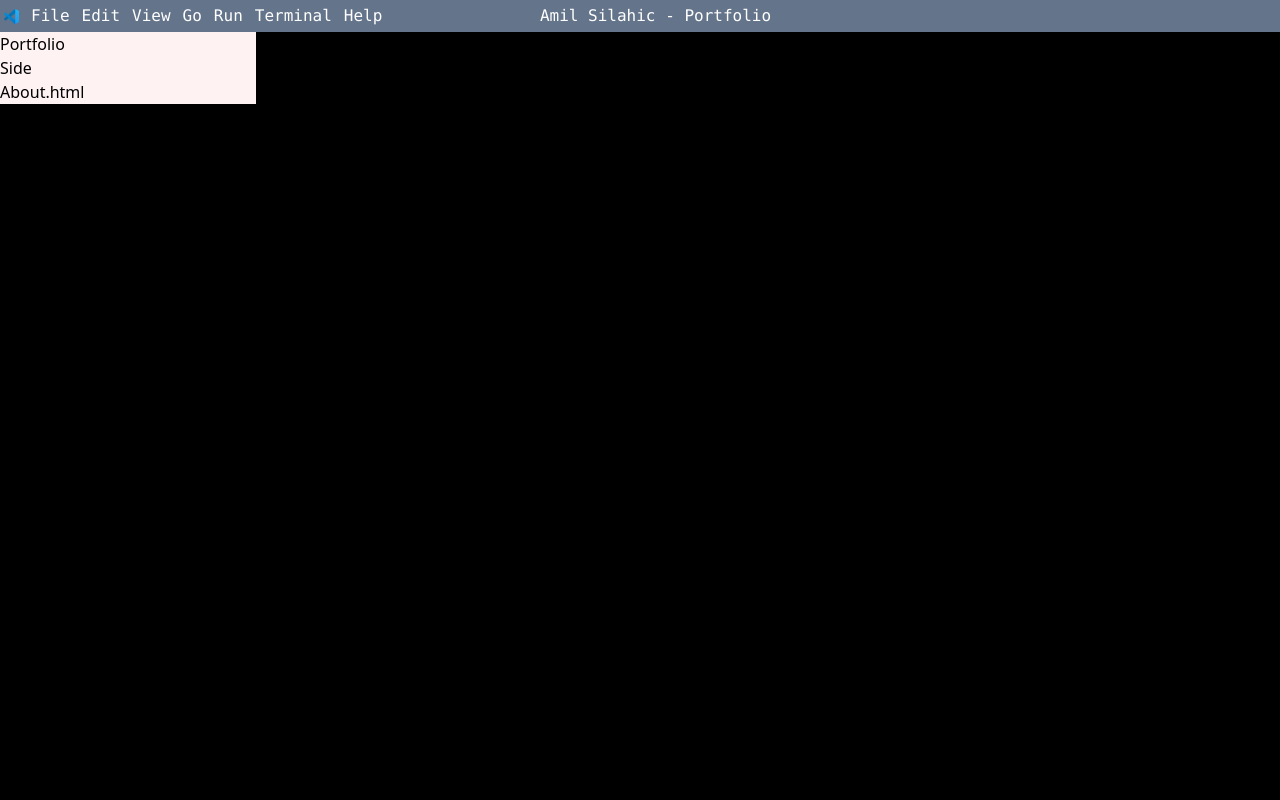
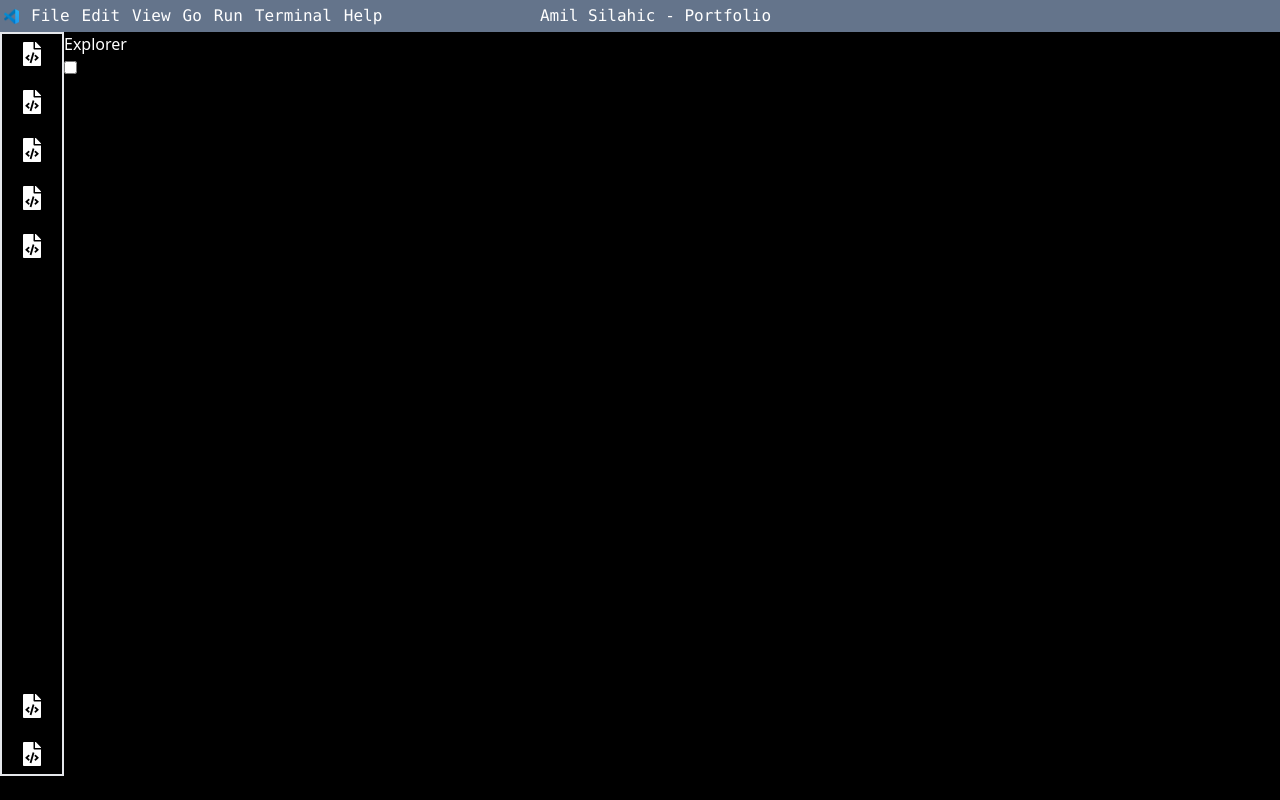
Before and after one commit to SilahicAmil/nextjs-updated-portfolio, a Next.js app: page / in a window 1280 px wide. Built offline with nearby package versions, Linux system fonts and the light colour scheme.

Commit message:
feat: :art: Added Actions Side Nav and Top Nav
Added side nav for actions and top nav

```diff
--- /dev/null
+++ b/components/Layout/Layout.js
@@ -0,0 +1,5 @@
+const Layout = ({ children }) => {
+  return <div className="flex">{children}</div>;
+};
+
+export default Layout;
--- /dev/null
+++ b/components/Navigation/ActionsNav.js
@@ -0,0 +1,41 @@
+import { FaFileCode } from "react-icons/fa";
+import Layout from "../Layout/Layout";
+import Link from "next/link";
+import Navigation from "./Navigation";
+
+const ActionsNav = ({}) => {
+  return (
+    <Layout>
+      <aside className="flex h-[93vh] flex-col justify-between items-center w-16 border-2">
+        <div className="gap-6 flex flex-col mt-2">
+          <div className="text-2xl flex items-center justify-center">
+            <FaFileCode />
+          </div>
+          <div className="text-2xl flex items-center justify-center">
+            <FaFileCode />
+          </div>
+          <div className="text-2xl flex items-center justify-center">
+            <FaFileCode />
+          </div>
+          <div className="text-2xl flex items-center justify-center">
+            <FaFileCode />
+          </div>
+          <div className="text-2xl flex items-center justify-center">
+            <FaFileCode />
+          </div>
+        </div>
+        <div className=" flex flex-col gap-6 mb-2">
+          <div className="text-2xl flex items-center justify-center">
+            <FaFileCode />
+          </div>
+          <div className="text-2xl flex items-center justify-center">
+            <FaFileCode />
+          </div>
+        </div>
+      </aside>
+      <Navigation />
+    </Layout>
+  );
+};
+
+export default ActionsNav;
--- a/components/Navigation/Navigation.js
+++ b/components/Navigation/Navigation.js
@@ -1,30 +1,15 @@
+import Layout from "../Layout/Layout";
+
 const Navigation = ({ children }) => {
   return (
-    <div className="flex flex-col bg-red-50 text-black w-64">
+    <Layout>
       <div>
-        <p>Portfolio</p>
-
+        <p>Explorer</p>
         <div>
-          <aside>
-            <nav>
-              <ul>
-                <li>Side</li>
-              </ul>
-            </nav>
-          </aside>
-        </div>
-
-        <div>
-          <aside>
-            <nav>
-              <ul>
-                <li>About.html</li>
-              </ul>
-            </nav>
-          </aside>
+          <input type="checkbox" id="portfolio-checkbox" />
         </div>
       </div>
-    </div>
+    </Layout>
   );
 };
 
--- a/package.json
+++ b/package.json
@@ -14,7 +14,8 @@
     "eslint-config-next": "13.1.1",
     "next": "13.1.1",
     "react": "18.2.0",
-    "react-dom": "18.2.0"
+    "react-dom": "18.2.0",
+    "react-icons": "^4.7.1"
   },
   "devDependencies": {
     "autoprefixer": "^10.4.13",
--- a/pages/_app.js
+++ b/pages/_app.js
@@ -1,5 +1,11 @@
-import '../styles/globals.css'
+import "../styles/globals.css";
+
+import Layout from "../components/Layout/Layout";
 
 export default function App({ Component, pageProps }) {
-  return <Component {...pageProps} />
+  return (
+    <Layout>
+      <Component {...pageProps} />
+    </Layout>
+  );
 }
--- a/pages/index.js
+++ b/pages/index.js
@@ -1,3 +1,4 @@
+import ActionsNav from "../components/Navigation/ActionsNav";
 import Image from "next/image";
 import Navigation from "../components/Navigation/Navigation";
 
@@ -25,7 +26,9 @@ const HomePage = () => {
           </div>
           <p className="flex flex-auto">Amil Silahic - Portfolio</p>
         </section>
-        <Navigation></Navigation>
+
+        <ActionsNav />
+        {/* add the bottom thing here  */}
       </div>
     </>
   );
```
Also changed, not shown: 1 other file (tests, documents, lock files or other folders).
